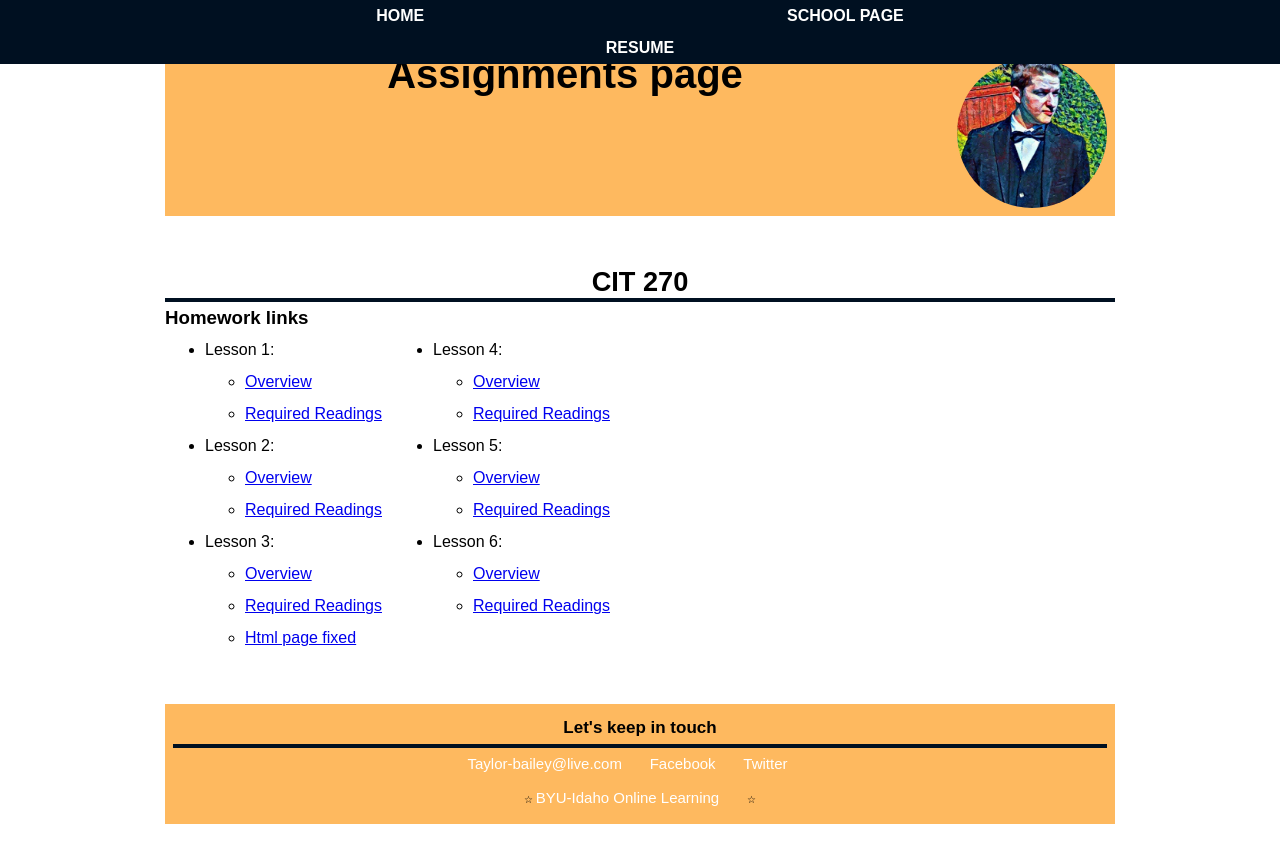
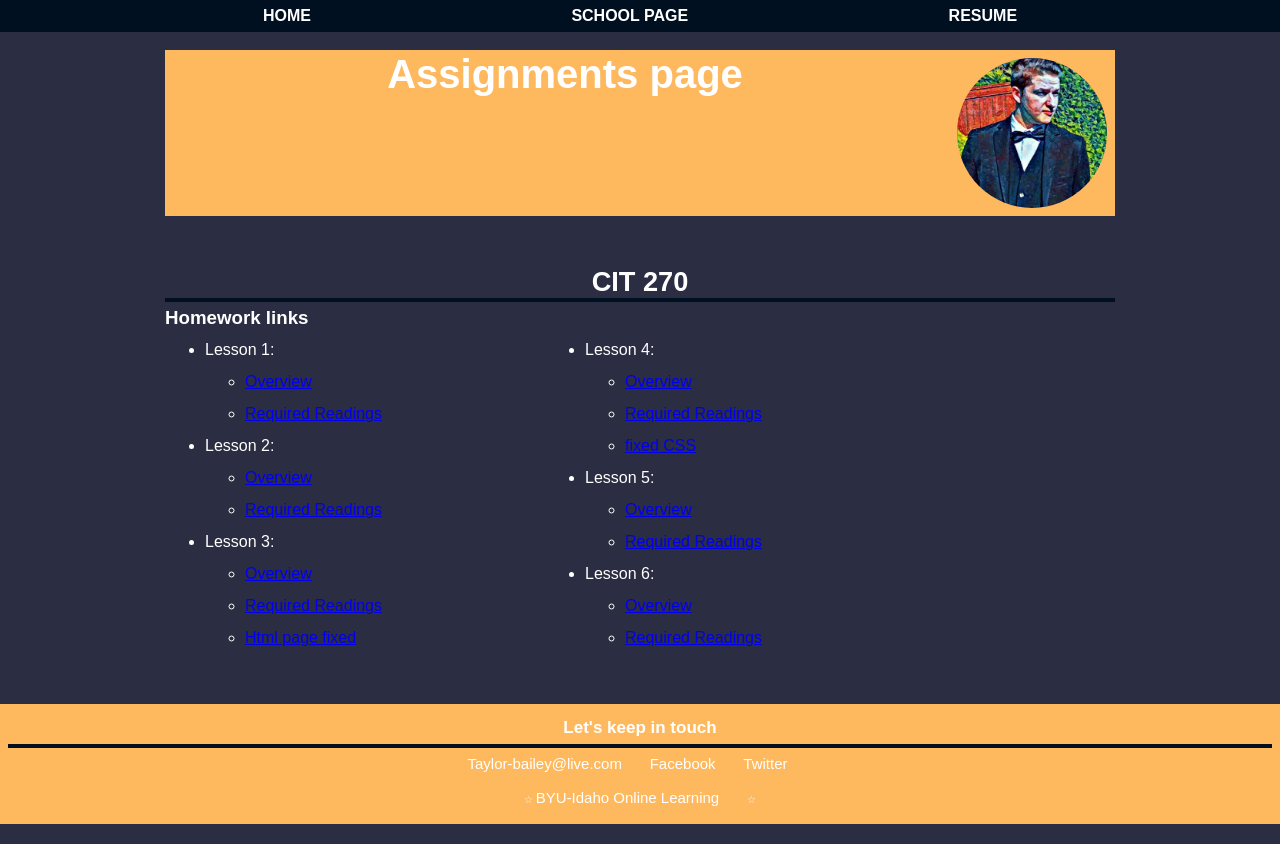
Before and after one commit to taylorbailey97/taylorbailey97.github.io, a plain HTML site: page cit230/index.html in a window 1280 px wide. Drawn offline with Linux system fonts and the light colour scheme.

Commit message:
small fixes

```diff
--- a/cit230/index.html
+++ b/cit230/index.html
@@ -19,11 +19,10 @@
             <a href="resume.html">Resume</a>
         </nav>
     </header>
-    <section>
-    <div class="content-wrap">
+
+    <section class="content-wrap">
     <h2>CIT 270</h2>
     <h3>Homework links</h3>
-    <div class="blocking-small">
     <div class="blocking-large">
     <ul>
         <li>Lesson 1:
@@ -32,16 +31,12 @@
             <li><a href="https://byui.brightspace.com/d2l/le/content/433305/viewContent/6063120/View" target="_blank">Required Readings</a></li>
         </ul>
         </li>
-    </ul>
-    <ul>
         <li>Lesson 2:
         <ul>
             <li><a href="https://byui.brightspace.com/d2l/le/content/433305/viewContent/6063094/View" target="_blank">Overview</a></li>
             <li><a href="https://byui.brightspace.com/d2l/le/content/433305/viewContent/6063123/View" target="_blank">Required Readings</a></li>
         </ul>
         </li>
-    </ul>
-    <ul>
        <li>Lesson 3:
        <ul>
             <li><a href="https://byui.brightspace.com/d2l/le/content/433305/viewContent/6063143/View" target="_blank">Overview</a></li>
@@ -57,6 +52,7 @@
         <ul>
             <li><a href="#" target="_blank">Overview</a></li>
             <li><a href="#" target="_blank">Required Readings</a></li>
+            <li><a href="styles/fixme.css">fixed CSS</a></li>
         </ul>
         </li>
     </ul>
@@ -77,8 +73,8 @@
        </li>
     </ul>
         </div>
-    </div>
     </section>
+
 </body>
 <footer>
    <h2>Let's keep in touch</h2>
--- /dev/null
+++ b/cit230/styles/fixme.css
@@ -0,0 +1,46 @@
+* {
+  box-sizing: border-box;
+}
+
+body {
+    font-size: 16px;
+    font-family: 'Sansito', Ubuntu, sans-serif;
+}
+
+h1, h2, h3 {
+    color: #7c8855;
+    font-weight: 600;
+}
+
+h1 {
+    font-size: 12px;
+}
+
+header {
+    background-color: #a3bb49;
+    padding: .5em;
+}
+
+main {
+	min-height: 5px;
+}
+
+main img {
+    width: 128px;
+    height: auto;
+}
+
+footer {
+	clear: both;
+	text-align: center;
+	padding: 1em;
+	background-color: #a3bb49;
+	color: #fff;
+	font-size: .8em;
+}
+/* Class Selectors *******************/
+
+.profile {
+    box-shadow: .25em .25em .25em #ccaabb;
+    border: 1px solid #777;
+}
--- a/cit230/styles/main.css
+++ b/cit230/styles/main.css
@@ -9,17 +9,17 @@ body {
     font-size: 16px;
     line-height: 32px;
     font-family:  Ubuntu, sans-serif ;
-    color: black;
+    background: #2B2D42;
+    color: white;
 }
 
 h1 {
     font-size: 2.5em;
-    color: black;
+/*    color: white;*/
     padding-bottom: 10px;
 }
 
 h2 {
-    color: black;
     font-size: 1.7em;
     text-align: center;
     border-bottom: 4px solid #001021;
@@ -47,13 +47,13 @@ h2 {
 header, main, footer {
     margin: 1.25rem auto;
     padding: .5rem;
-    max-width: 950px;
+    /*max-width: 950px;*/
     background: #FEB95F;
 }
 
 header, footer, footer a {
     text-align: center;
-    color: black;
+    /*color: black;*/
 }
 
 header img {
@@ -67,6 +67,8 @@ header img {
 footer {
     font-size: 10px;
     text-align: center;
+    bottom: 0;
+    margin-bottom: 0;
 }
 
 footer ul {
@@ -99,9 +101,10 @@ nav a {
     text-decoration: none;
     text-transform: uppercase;
     font-weight: bold;
+    max-width: 950px;
     color: white;
     display: inline-block;
-    padding: 0px 14%;
+    padding: 0px 10%;
 }
 
 nav a:hover {
```
